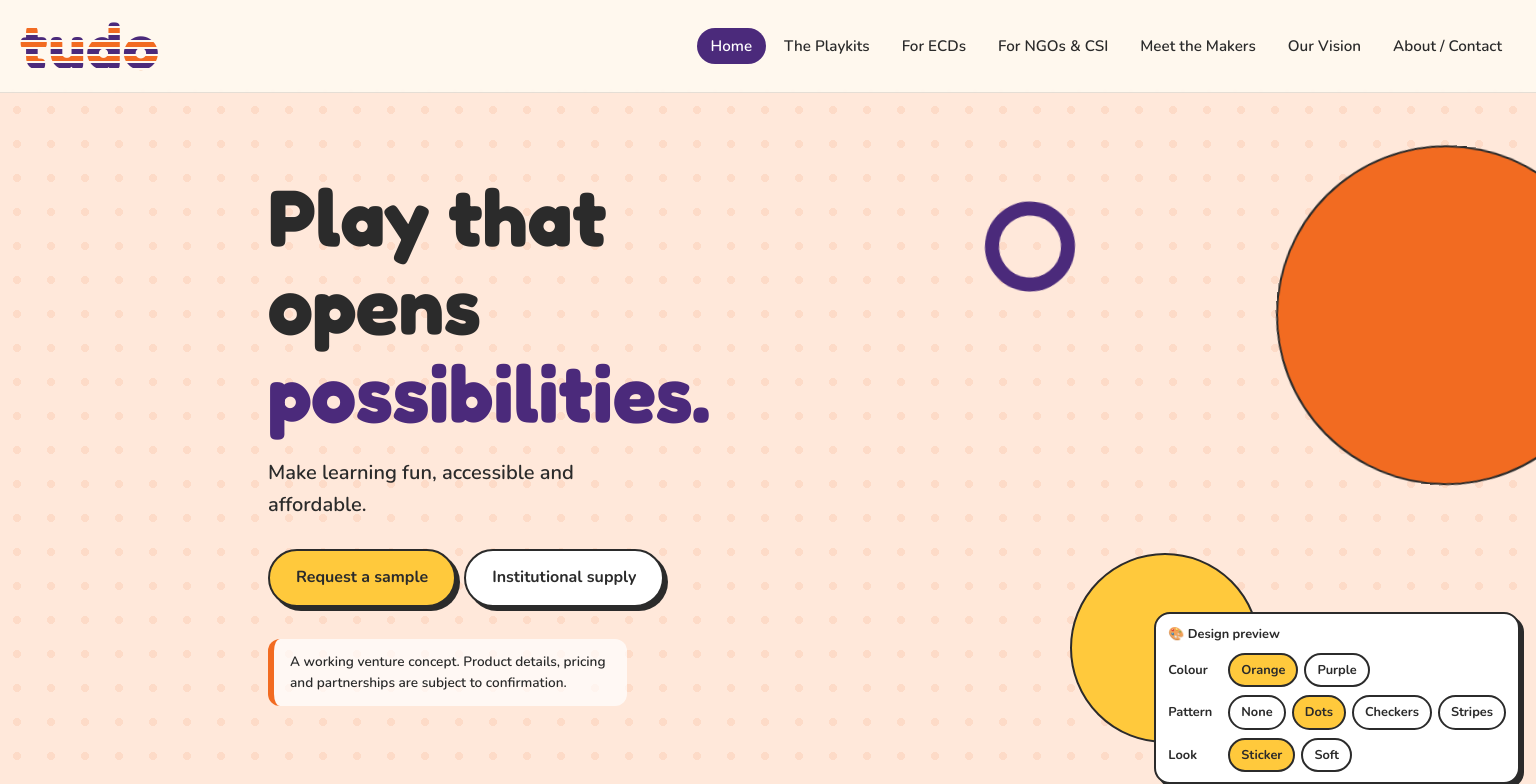
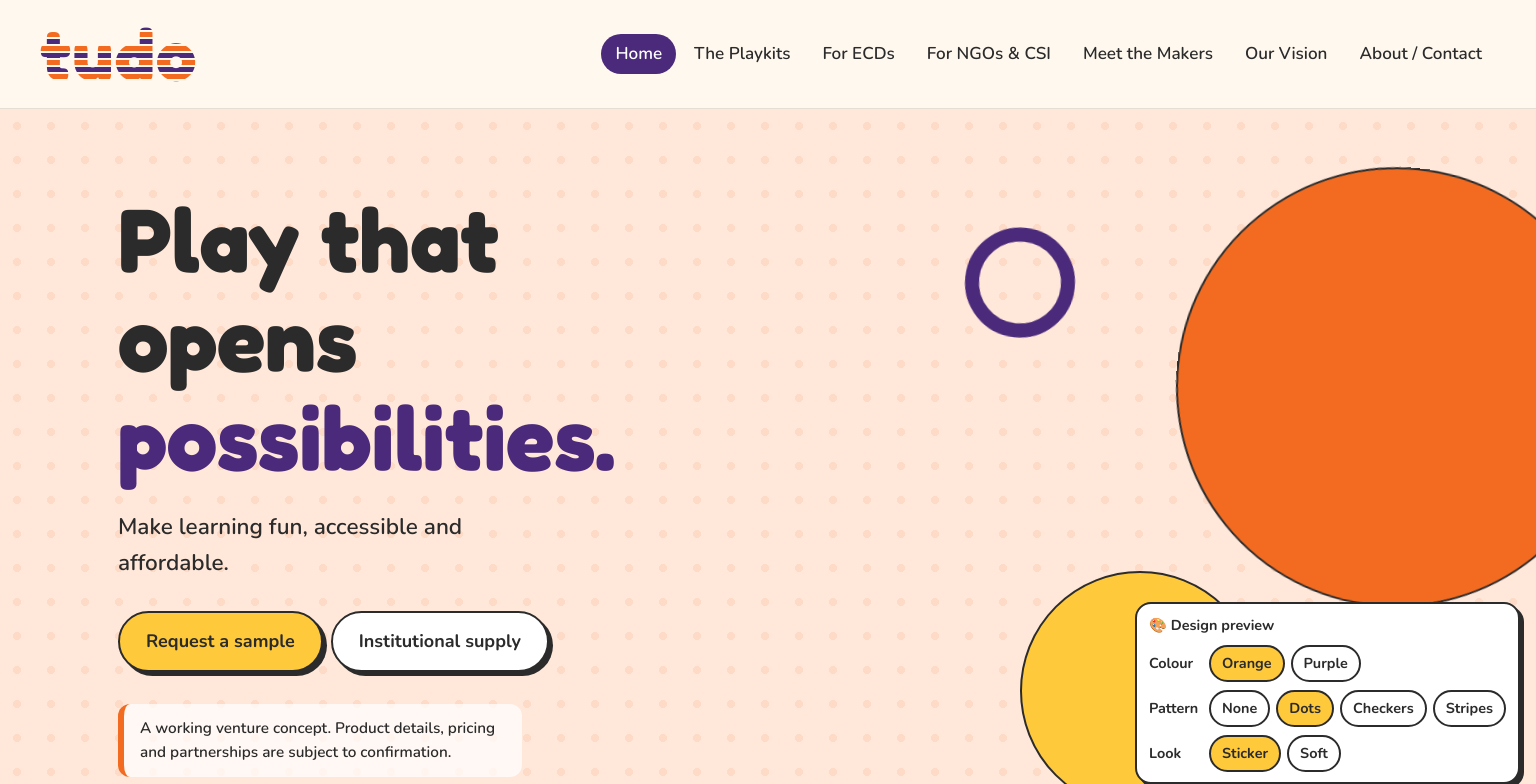
Before and after one commit to h671431/tudo, a Next.js app: page / in a window 1536 px wide. Shown: the top 784 px of the page. Built offline with nearby package versions, Linux system fonts and the light colour scheme.

Commit message:
Larger layout on big screens

```diff
--- a/app/globals.css
+++ b/app/globals.css
@@ -2,6 +2,7 @@
 
 /* Fargepalett 1: oransje (standard) */
 :root {
+  --wrap: 1100px;          /* bredde på innholdet */
   --main: #F26B21;
   --accent: #FFC93C;
   --support: #4B2A7B;
@@ -105,7 +106,7 @@ select:focus-visible, textarea:focus-visible {
 
 /* Innhold på undersidene */
 main {
-  max-width: 1000px;
+  max-width: var(--wrap);
   margin: 0 auto;
   padding: 48px 20px;
 }
@@ -119,7 +120,7 @@ main {
   padding: 80px 20px;
 }
 .section > * {
-  max-width: 1000px;
+  max-width: var(--wrap);
   margin-left: auto;
   margin-right: auto;
 }
@@ -138,7 +139,7 @@ main {
 .hero h1 { margin: 0 0 16px; max-width: 12ch; }
 .hero h1 span { color: var(--highlight); }
 .hero p { font-size: 1.25rem; font-weight: 600; max-width: 32ch; }
-.hero-content { position: relative; z-index: 1; max-width: 1000px; width: 100%; margin: 0 auto; }
+.hero-content { position: relative; z-index: 1; max-width: var(--wrap); width: 100%; margin: 0 auto; }
 .hero-small { min-height: 50vh; }
 .hero .badge { margin-bottom: 16px; }
 
@@ -588,3 +589,21 @@ footer a { color: var(--accent); }
 
 /* Gjør at hidden-attributtet alltid skjuler elementet (form har display: grid) */
 [hidden] { display: none !important; }
+
+/* Store skjermer: bredere innhold, større tekst og former */
+@media (min-width: 1400px) {
+  :root { --wrap: 1300px; }
+  html { font-size: 18px; }
+  .site-header { padding: 18px 40px; }
+  .blob.one { width: 440px; height: 440px; }
+  .blob.two { width: 240px; height: 240px; }
+  .blob.three { width: 110px; height: 110px; }
+}
+@media (min-width: 1800px) {
+  :root { --wrap: 1500px; }
+  html { font-size: 20px; }
+  .site-header { padding: 20px 56px; }
+  .blob.one { width: 540px; height: 540px; }
+  .blob.two { width: 290px; height: 290px; }
+  .blob.three { width: 130px; height: 130px; }
+}
```
